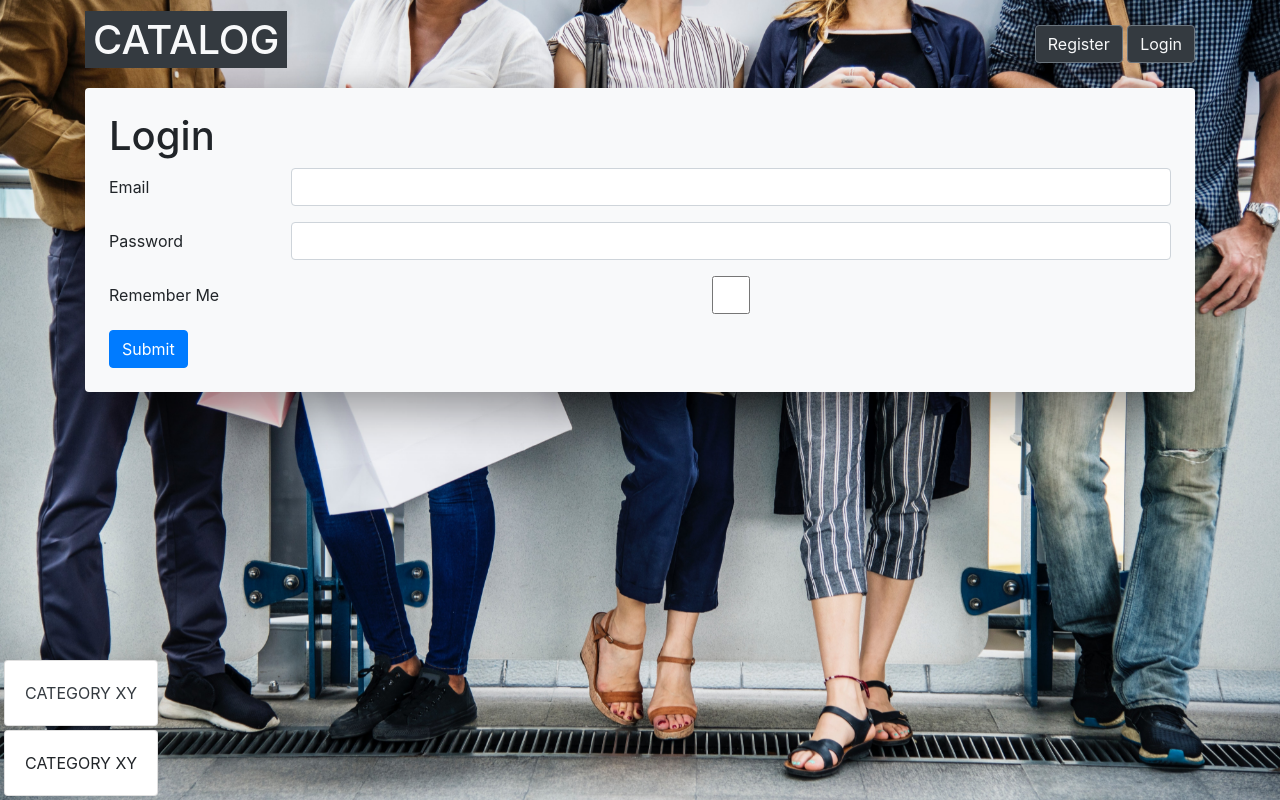
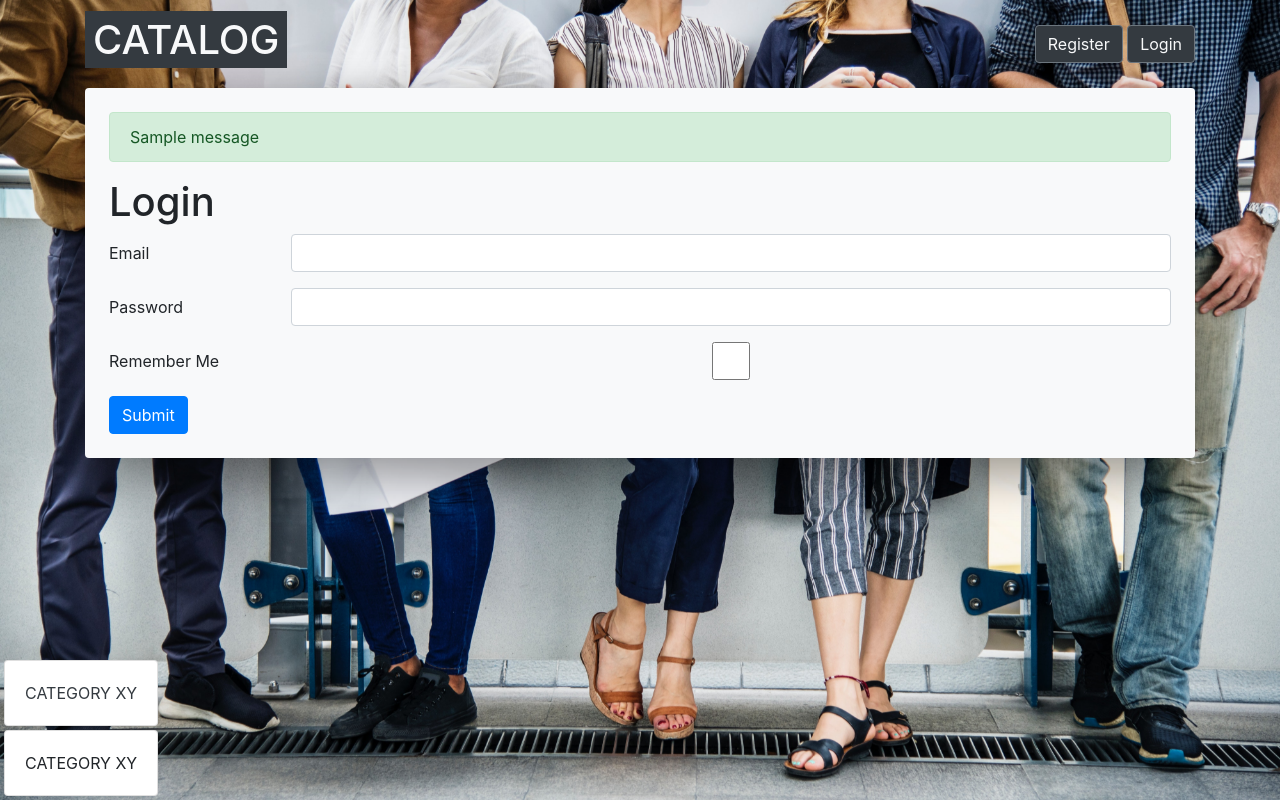
Before and after one commit to swmo/udacity-catalog, a Flask app: page /login in a window 1280 px wide. Run offline with Flask 2, Linux system fonts and the light colour scheme; one stand-in notice (Sample message) is shown.

Commit message:
change register and login button

```diff
--- a/templates/base.html
+++ b/templates/base.html
@@ -35,13 +35,26 @@
 
                     </div>
                     <div class="col-4 text-right">
-                      <a href="{{url_for('register')}}" class="btn btn-outline-secondary text-light bg-dark">Register</a>
+                      <a href="{{url_for('register')}}" class="btn btn-secondary text-light bg-dark">Register</a>
 
-                          <a href="{{url_for('login')}}" class="btn btn-outline-secondary text-light bg-dark">Login</a>
+                          <a href="{{url_for('login')}}" class="btn btn-secondary text-light bg-dark">Login</a>
                     </div>
                 </div>
             </header>
             <main class="bg-light rounded shadow-main p-4">
+
+              <div class = 'flash-messages'>
+                {% with messages = get_flashed_messages(with_categories=true) %}
+                  {% if messages %}
+                    {% for category, message in messages %}
+                         <div class="alert alert-{{ category }}" role="alert">
+                              {{ message }}
+                        </div>
+                    {% endfor %}
+                  {% endif %}
+                {% endwith %}
+              </div>
+
                 {% block content %}
 
                 {% endblock %}
```
